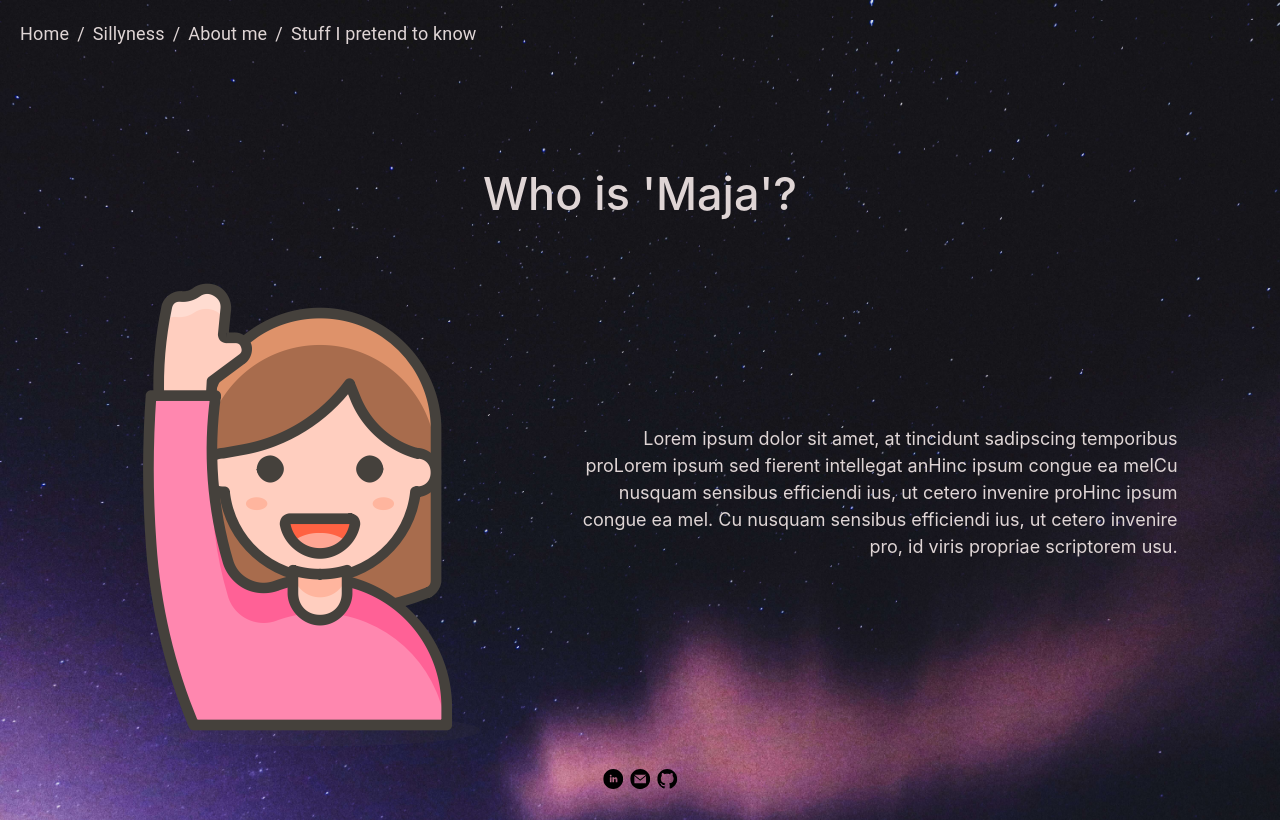
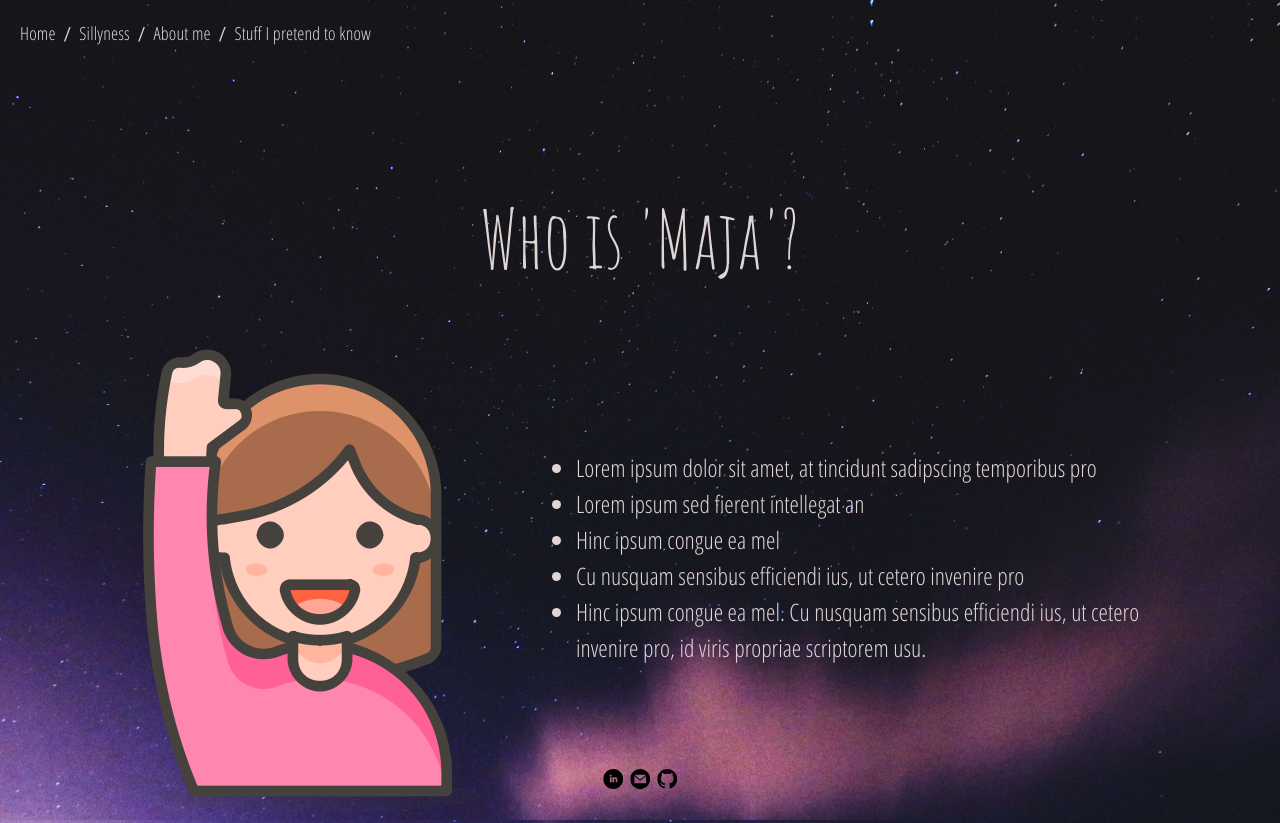
Before and after one commit to majaokholm/personalsite, a React (Create React App) app: page /#/about in a window 1280 px wide. Built offline with nearby package versions, Linux system fonts and the light colour scheme.

Commit message:
added frame for secondAbout component - not shown yet

```diff
--- a/public/index.html
+++ b/public/index.html
@@ -7,6 +7,9 @@
     <meta name="viewport" content="width=device-width, initial-scale=1, shrink-to-fit=no" />
 
     <link rel="stylesheet" href="https://stackpath.bootstrapcdn.com/bootstrap/4.4.1/css/bootstrap.min.css" integrity="sha384-Vkoo8x4CGsO3+Hhxv8T/Q5PaXtkKtu6ug5TOeNV6gBiFeWPGFN9MuhOf23Q9Ifjh" crossorigin="anonymous">
+
+    <!-- Google font -->
+    <link href="https://fonts.googleapis.com/css?family=Amatic+SC|Open+Sans+Condensed:300,700&display=swap" rel="stylesheet">
     <!--
       manifest.json provides metadata used when your web app is installed on a
       user's mobile device or desktop. See https://developers.google.com/web/fundamentals/web-app-manifest/
--- a/src/components/About.css
+++ b/src/components/About.css
@@ -12,17 +12,44 @@
     height: auto;
     margin-right: 0;
 }
-ul{
-    text-align: left;
-    margin: 0;
-    padding: 0;
-}
 .contentAbout{
-    margin-top: 15vh;
+    margin-top: 18vh;
     margin-left: 5vw;
     margin-right: 5vw;
 }
-h1{
+.AmaticSCFont{
     text-align: center;
-    /* font-family: 'nipey', serif !important; */
+    font-family: 'Amatic SC', cursive;
+    font-size: 80px;
 }
+@media screen and (min-width: 320px) {
+    .AmaticSCFont {
+      font-size: calc(80px + 6 * ((100vw - 320px) / 680));
+    }
+  }
+
+  @media screen and (min-width: 1000px) {
+    .AmaticSCFont {
+      font-size: 80px;
+    }
+  }
+.OpenSansCondensedFont{
+    font-family: 'Open Sans Condensed', sans-serif;
+    font-weight: 100;
+    font-size: 24px;
+    text-align: left;
+    margin-left: 0;
+    margin-right: 6vw;
+    padding: 0;
+}
+@media screen and (min-width: 320px) {
+    .OpenSansCondensedFont {
+      font-size: 14px;
+    }
+  }
+
+  @media screen and (min-width: 1000px) {
+    .OpenSansCondensedFont {
+      font-size: 24px;
+    }
+  }
--- a/src/components/About.js
+++ b/src/components/About.js
@@ -7,20 +7,16 @@ class About extends React.Component {
     render() {
       return (
         <div className="contentAbout">
-          <h1>Who is 'Maja'?</h1>
+          <h1 className="AmaticSCFont">Who is 'Maja'?</h1>
           <div className="horizontal">
             <img className="smily" src={smily} alt="fuckup"/>
-              <ul>
+              <ul className="OpenSansCondensedFont">
                 <li>Lorem ipsum dolor sit amet, at tincidunt sadipscing temporibus pro</li>
                 <li>Lorem ipsum sed fierent intellegat an</li>
                 <li>Hinc ipsum congue ea mel</li>
                 <li>Cu nusquam sensibus efficiendi ius, ut cetero invenire pro</li>
                 <li>Hinc ipsum congue ea mel. Cu nusquam sensibus efficiendi ius, ut cetero invenire pro, id viris propriae scriptorem usu. </li>
               </ul>
-            {/*
-            <p>This is  a placeholder....
-                Lorem ipsum dolor sit amet, at tincidunt sadipscing temporibus pro, sed fierent intellegat an. Hinc ipsum congue ea mel. Cu nusquam sensibus efficiendi ius, ut cetero invenire pro, id viris propriae scriptorem usu. In ius postulant reprimique, cu pro vitae urbanitas deterruisset, nec dicunt facilisis ei. Eu vim iuvaret intellegat. Per eu apeirian iudicabit rationibus, est ei tantas sensibus scribentur, partem persecuti honestatis ex mei.
-            </p>           */}
           </div>
         </div>
       );
--- a/src/components/Home.css
+++ b/src/components/Home.css
@@ -1,9 +1,25 @@
 .logo{
     text-align: center;
 }
-p{
-    color: #dfd5d5;
+.AmaticSCFont{
+    font-family: 'Amatic SC', cursive;
+    font-size: 80px;
+    margin: 0;
 }
-p.headding{
-    font-size: 30px;
+@media screen and (min-width: 320px) {
+    .AmaticSCFont {
+      font-size: calc(45px + 6 * ((100vw - 320px) / 680));
+    }
+  }
+
+  @media screen and (min-width: 1000px) {
+    .AmaticSCFont {
+      font-size: 80px;
+    }
+  }
+.OpenSansCondensedFontHome{
+    font-family: 'Open Sans Condensed', sans-serif;
+    font-weight: 100;
+    font-size: medium;
+    margin: 0;
 }
--- a/src/components/Home.js
+++ b/src/components/Home.js
@@ -25,8 +25,8 @@ class Home extends React.Component {
     return (
       <div className="content">
         <div className="logo">
-          <p className="headding">Maja Okholm</p>
-          <p>{textThatChanges}</p>
+          <p className="AmaticSCFont">Maja Okholm</p>
+          <p className="OpenSansCondensedFontHome">{textThatChanges}</p>
         </div>
       </div>
     );
--- a/src/components/NavigationBar.css
+++ b/src/components/NavigationBar.css
@@ -6,4 +6,6 @@ div.navigation{
 .navLink{
     color: #dfd5d5;;
     font-size: large;
+    font-family: 'Open Sans Condensed', sans-serif;
+    font-weight: 100;
 }
--- a/src/components/resume/Resume.css
+++ b/src/components/resume/Resume.css
@@ -13,6 +13,21 @@
     color: rgb(231, 224, 224);
     margin: 0;
 }
+h2.firstCol{
+    font-family: 'Amatic SC', cursive;
+    font-size: 50px;
+}
+@media screen and (min-width: 320px) {
+    .AmaticSCFont {
+      font-size: calc(50px + 6 * ((100vw - 320px) / 680));
+    }
+  }
+
+  @media screen and (min-width: 1000px) {
+    .AmaticSCFont {
+      font-size: 80px;
+    }
+  }
 .secondCol{
     color: rgb(231, 224, 224);
 }
@@ -50,16 +65,9 @@
     display: inline-block;
     margin-left: 1vh;
 }
-ul{
-    text-align: right;
-    margin-right: 3vw;
-}
 p{
     margin-left: 2vw;
 }
 .horizontalUl{
     display: inline;
 }
-li{
-    display: inline;
-}
--- a/src/components/sillyness/Sillyness.css
+++ b/src/components/sillyness/Sillyness.css
@@ -2,6 +2,27 @@
     text-align: center;
     margin-top: 18vh;
 }
+.buttonStyle{
+    font-family: 'Open Sans Condensed', sans-serif;
+    padding-left: 50px;
+    padding-right: 50px;
+    font-size: 18px;
+    background-color: #dfd5d5;
+    border: none;
+    margin-top: 3vh;
+}
+@media screen and (min-width: 320px) {
+    .buttonStyle {
+      font-size: calc(18px + 6 * ((100vw - 320px) / 680));
+    }
+  }
+
+  @media screen and (min-width: 1000px) {
+    .buttonStyle {
+      font-size: 18px;
+    }
+  }
+
 .gif{
     position: fixed;
     bottom: 0;
@@ -20,3 +41,9 @@
 .btn{
     margin-top: 3vh;
 }
+.modal-title{
+    text-align: center;
+}
+.modal-body{
+    font-size: 16px;
+}
--- a/src/components/sillyness/Sillyness.js
+++ b/src/components/sillyness/Sillyness.js
@@ -20,8 +20,8 @@ class Sillyness extends React.Component {
       <div className="container">
 
         <div className="innerContainer">
-          <h1>Ready to laugh?</h1>
-          <button type="button" className="btn btn-secondary" data-toggle="modal" data-target="#modal" onClick={this.getJoke}>Bring it on</button>
+          <h1 className="AmaticSCFont">Ready to laugh?</h1>
+          <button type="button" className="buttonStyle" data-toggle="modal" data-target="#modal" onClick={this.getJoke}>Bring it on</button>
         </div>
 
         <div className="modal fade" id="modal" tabIndex="-1" role="dialog" aria-labelledby="exampleModalCenterTitle" aria-hidden="true">
```
Also changed, not shown: src/components/SecondAbout.js (added, +19 -0 lines), src/components/SecondAbout.css (added), 1 other file (tests, documents, lock files or other folders).
